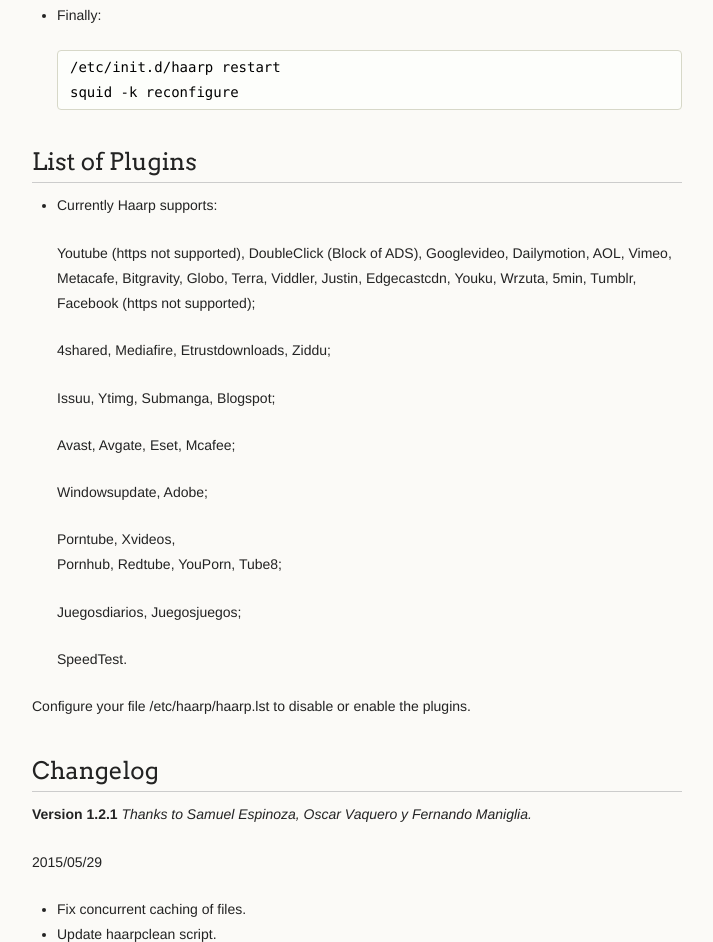
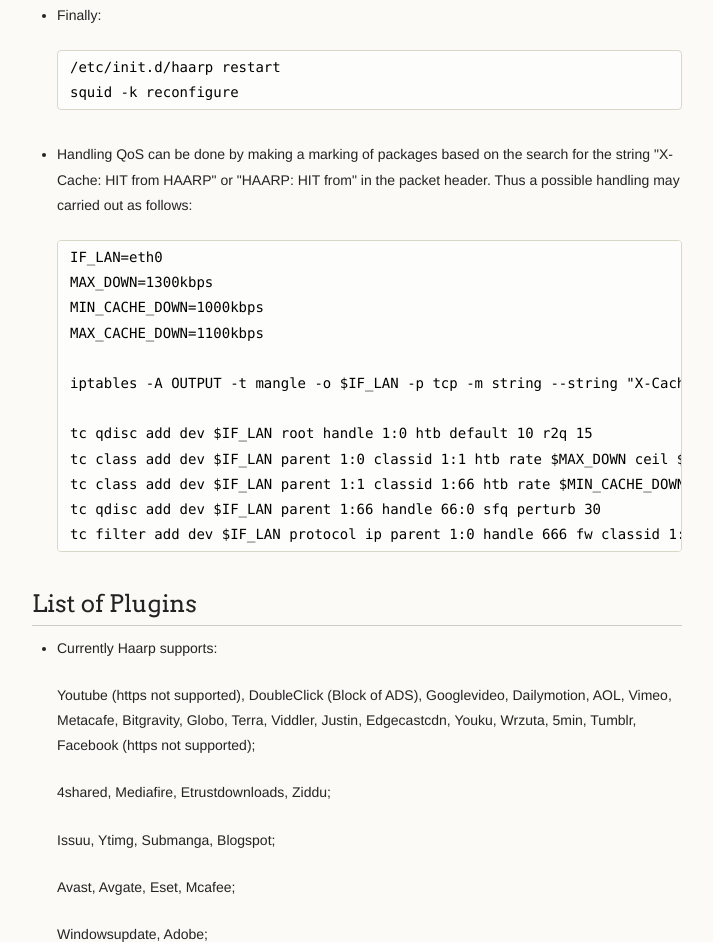
Before and after one commit to XGraphKhipu/haarpcache, a plain HTML site: page index.html in a window 1280 px wide. Shown: the part 1529-2471 px from the top of the page, without its empty margins (278-991 px from the left). Drawn offline with Linux system fonts and the light colour scheme.

```diff
--- a/index.html
+++ b/index.html
@@ -105,6 +105,23 @@ cache_peer_access 127.0.0.1 deny all
 
 <pre><code>/etc/init.d/haarp restart
 squid -k reconfigure
+</code></pre>
+</li>
+<li>
+<p>Handling QoS can be done by making a marking of packages based on the search for the string "X-Cache: HIT from HAARP" or "HAARP: HIT from" in the packet header. Thus a possible handling may carried out as follows:</p>
+
+<pre><code>IF_LAN=eth0
+MAX_DOWN=1300kbps
+MIN_CACHE_DOWN=1000kbps
+MAX_CACHE_DOWN=1100kbps
+
+iptables -A OUTPUT -t mangle -o $IF_LAN -p tcp -m string --string "X-Cache: HIT from Haarp" --algo kmp -j MARK --set-mark 666
+
+tc qdisc add dev $IF_LAN root handle 1:0 htb default 10 r2q 15
+tc class add dev $IF_LAN parent 1:0 classid 1:1 htb rate $MAX_DOWN ceil $MAX_DOWN
+tc class add dev $IF_LAN parent 1:1 classid 1:66 htb rate $MIN_CACHE_DOWN ceil $MAX_CACHE_DOWN
+tc qdisc add dev $IF_LAN parent 1:66 handle 66:0 sfq perturb 30
+tc filter add dev $IF_LAN protocol ip parent 1:0 handle 666 fw classid 1:66
 </code></pre>
 </li>
 </ul>
```
Also changed, not shown: params.json (+1 -1 lines).
